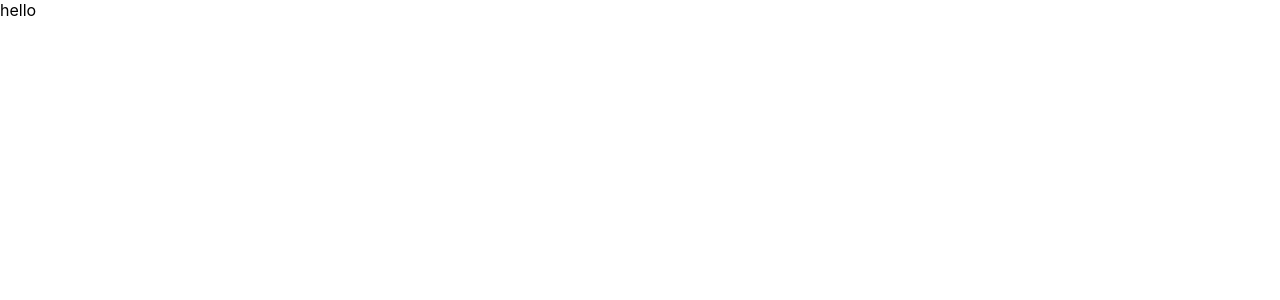
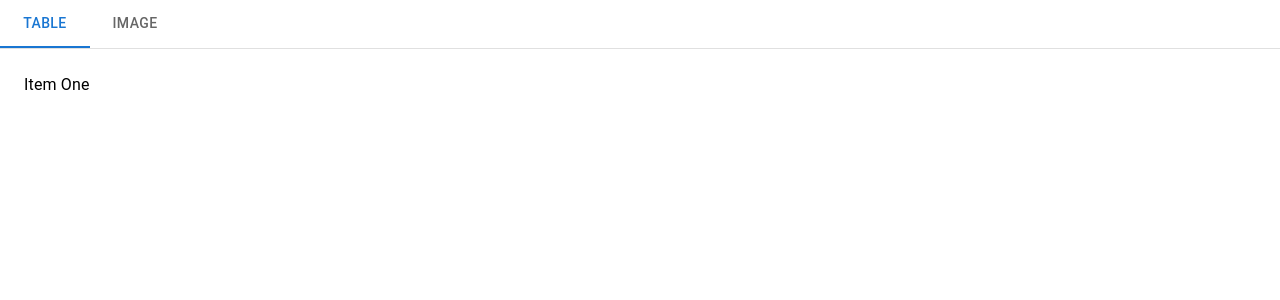
Before and after one commit to hungnh103/markdown_customizer, a React (Create React App) app: page / in a window 1280 px wide. Shown: the top 300 px of the page. Built offline with nearby package versions, Linux system fonts and the light colour scheme.

Commit message:
feat: apply MUI tab

```diff
--- a/src/App.js
+++ b/src/App.js
@@ -1,8 +1,41 @@
+import { useState } from 'react'
+
+import Tabs from '@mui/material/Tabs';
+import Tab from '@mui/material/Tab';
+import Box from '@mui/material/Box';
+
+import TabPanel from './lib/TabPanel'
+
+function a11yProps(index) {
+  return {
+    id: `simple-tab-${index}`,
+    'aria-controls': `simple-tabpanel-${index}`,
+  };
+}
+
 function App() {
+  const [value, setValue] = useState(0);
+
+  const handleChange = (_event, newValue) => {
+    setValue(newValue);
+  };
+
   return (
-    <div className="App">
-      hello
-    </div>
+    <Box sx={{ width: '100%' }}>
+      <Box sx={{ borderBottom: 1, borderColor: 'divider' }}>
+        <Tabs value={value} onChange={handleChange}>
+          <Tab label="Table" {...a11yProps(0)} />
+          <Tab label="Image" {...a11yProps(1)} />
+        </Tabs>
+      </Box>
+
+      <TabPanel value={value} index={0}>
+        Item One
+      </TabPanel>
+      <TabPanel value={value} index={1}>
+        Item Two
+      </TabPanel>
+    </Box>
   );
 }
 
--- /dev/null
+++ b/src/lib/TabPanel.js
@@ -0,0 +1,31 @@
+import PropTypes from 'prop-types';
+import Typography from '@mui/material/Typography';
+import Box from '@mui/material/Box';
+
+function TabPanel(props) {
+  const { children, value, index, ...other } = props;
+
+  return (
+    <div
+      role="tabpanel"
+      hidden={value !== index}
+      id={`simple-tabpanel-${index}`}
+      aria-labelledby={`simple-tab-${index}`}
+      {...other}
+    >
+      {value === index && (
+        <Box sx={{ p: 3 }}>
+          <Typography>{children}</Typography>
+        </Box>
+      )}
+    </div>
+  );
+}
+
+TabPanel.propTypes = {
+  children: PropTypes.node,
+  index: PropTypes.number.isRequired,
+  value: PropTypes.number.isRequired,
+};
+
+export default TabPanel
```
